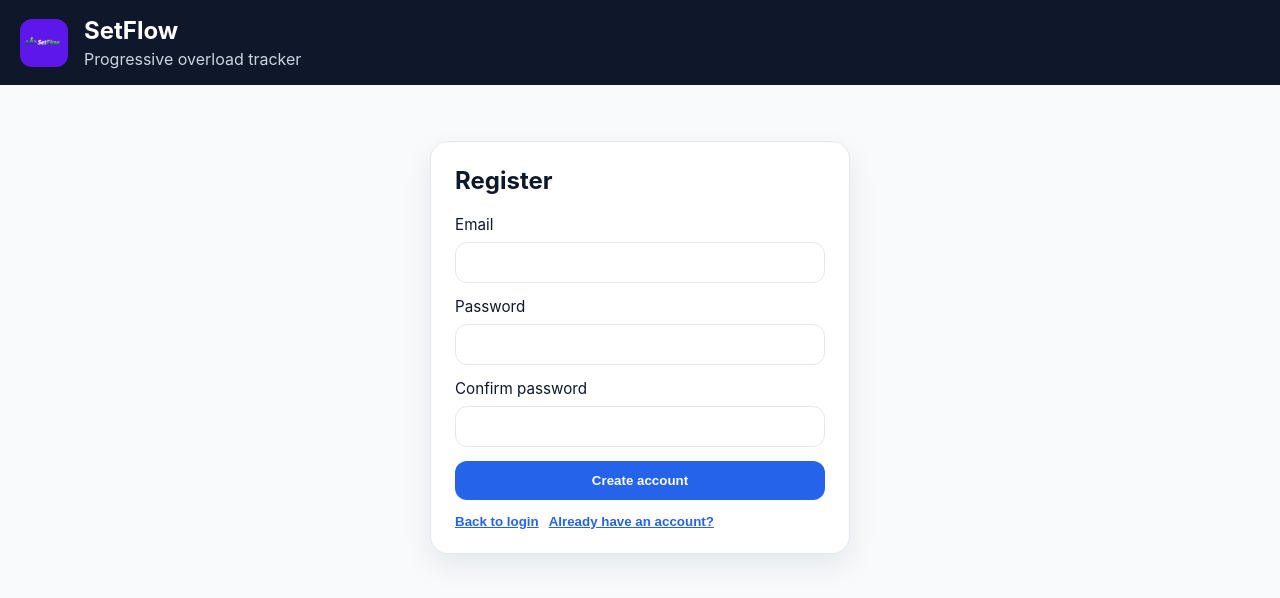
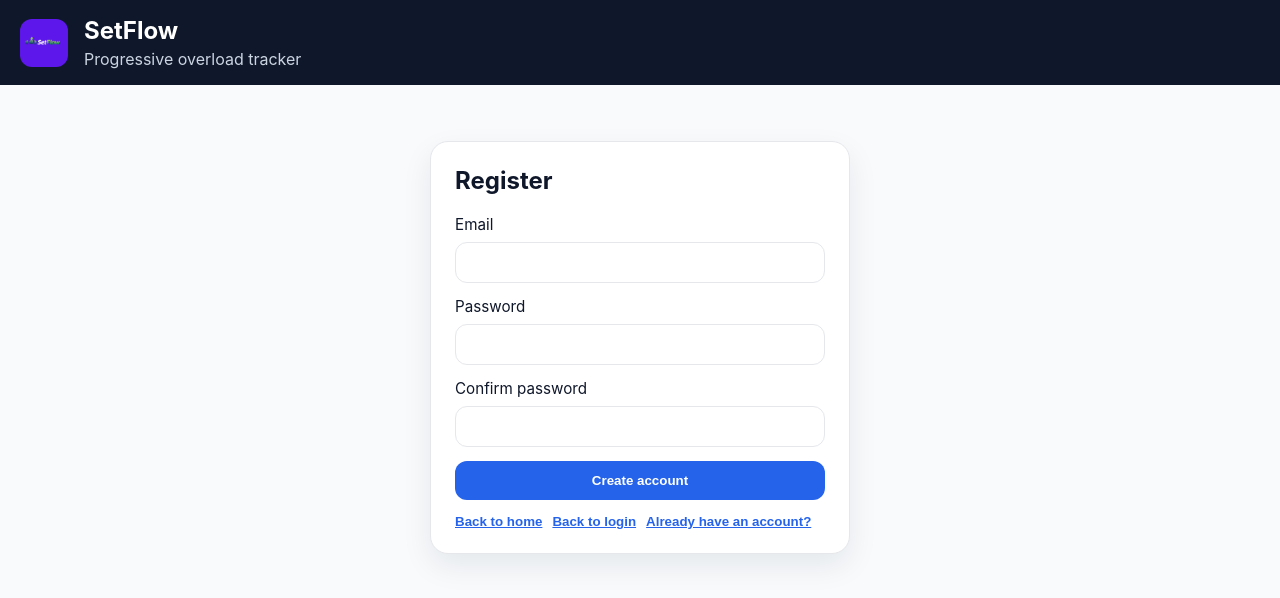
Before and after one commit to pasindunavodya01/setflaw, a React (Vite) app: page / in a window 1280 px wide. Both pictures are taken after a click on the button "Register". Shown: the top 598 px of the page. Built offline with nearby package versions, Linux system fonts and the light colour scheme; no server answers.

Commit message:
Refactor App component to improve session management and add LandingPage; enhance AuthForm with back navigation

```diff
--- a/src/App.jsx
+++ b/src/App.jsx
@@ -1,25 +1,38 @@
-import { useEffect, useState } from 'react'
+import { useState, useEffect } from 'react'
 import { supabase } from './lib/supabaseClient'
 import Header from './components/Header'
+import Dashboard from './components/Dashboard'
 import AuthForm from './components/AuthForm'
-import Dashboard from './components/Dashboard'
+import LandingPage from './components/LandingPage'
 
 export default function App() {
   const [session, setSession] = useState(null)
+  const [authMode, setAuthMode] = useState(null) // 'login', 'register', or null for landing page
 
   useEffect(() => {
-    supabase.auth.getSession().then(({ data }) => setSession(data.session))
-    const { data: listener } = supabase.auth.onAuthStateChange((_event, session) => {
+    supabase.auth.getSession().then(({ data: { session } }) => {
       setSession(session)
     })
-    return () => listener.subscription.unsubscribe()
+
+    const { data: { subscription } } = supabase.auth.onAuthStateChange((_event, session) => {
+      setSession(session)
+      if (session) setAuthMode(null) // Reset auth mode successfully upon login
+    })
+
+    return () => subscription.unsubscribe()
   }, [])
 
   return (
-    <div className="app-root">
+    <div className="app-container">
       <Header session={session} />
-      <main className="app-main">
-        {session ? <Dashboard session={session} /> : <AuthForm />}
+      <main style={{ padding: '24px 16px', maxWidth: '1200px', margin: '0 auto' }}>
+        {session ? (
+          <Dashboard session={session} />
+        ) : authMode ? (
+          <AuthForm initialMode={authMode} onBack={() => setAuthMode(null)} />
+        ) : (
+          <LandingPage onNavigate={setAuthMode} />
+        )}
       </main>
     </div>
   )
--- a/src/components/AuthForm.jsx
+++ b/src/components/AuthForm.jsx
@@ -3,8 +3,8 @@ import { supabase } from '../lib/supabaseClient'
 
 const initialState = { email: '', password: '', confirmPassword: '' }
 
-export default function AuthForm() {
-  const [mode, setMode] = useState('login')
+export default function AuthForm({ initialMode = 'login', onBack }) {
+  const [mode, setMode] = useState(initialMode)
   const [form, setForm] = useState(initialState)
   const [message, setMessage] = useState('')
   const [loading, setLoading] = useState(false)
@@ -87,6 +87,7 @@ export default function AuthForm() {
       {message && <div className="auth-message">{message}</div>}
 
       <div className="auth-switch">
+        {onBack && <button type="button" onClick={onBack}>Back to home</button>}
         {mode !== 'login' && <button onClick={() => { setMode('login'); setMessage(''); setForm(initialState) }}>Back to login</button>}
         {mode === 'login' && (
           <>
--- /dev/null
+++ b/src/components/LandingPage.jsx
@@ -0,0 +1,29 @@
+import React from 'react'
+
+export default function LandingPage({ onNavigate }) {
+  return (
+    <div style={{ display: 'flex', flexDirection: 'column', alignItems: 'center', justifyContent: 'center', minHeight: '60vh', gap: '24px', textAlign: 'center', padding: '24px' }}>
+      <div>
+        <h2 style={{ fontSize: '2.5rem', fontWeight: 800, margin: '0 0 12px 0' }}>Welcome to SetFlow</h2>
+        <p style={{ fontSize: '1.125rem', color: '#64748b', maxWidth: '400px', margin: '0 auto' }}>
+          Your personal progressive overload tracker. Log your workouts, track your progress, and crush your goals.
+        </p>
+      </div>
+
+      <div style={{ display: 'flex', gap: '16px', flexWrap: 'wrap', justifyContent: 'center' }}>
+        <button
+          onClick={() => onNavigate('login')}
+          style={{ padding: '12px 24px', backgroundColor: '#2563eb', color: '#fff', border: 'none', borderRadius: '8px', fontSize: '1rem', fontWeight: 600, cursor: 'pointer', minWidth: '140px' }}
+        >
+          Login
+        </button>
+        <button
+          onClick={() => onNavigate('register')}
+          style={{ padding: '12px 24px', backgroundColor: '#f8fafc', color: '#334155', border: '1px solid #cbd5e1', borderRadius: '8px', fontSize: '1rem', fontWeight: 600, cursor: 'pointer', minWidth: '140px' }}
+        >
+          Register
+        </button>
+      </div>
+    </div>
+  )
+}
```
